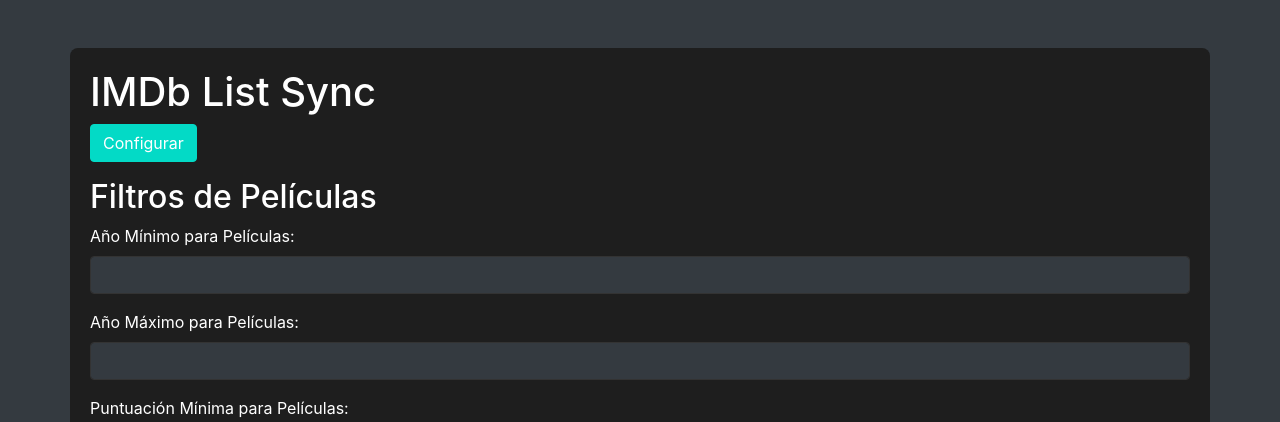
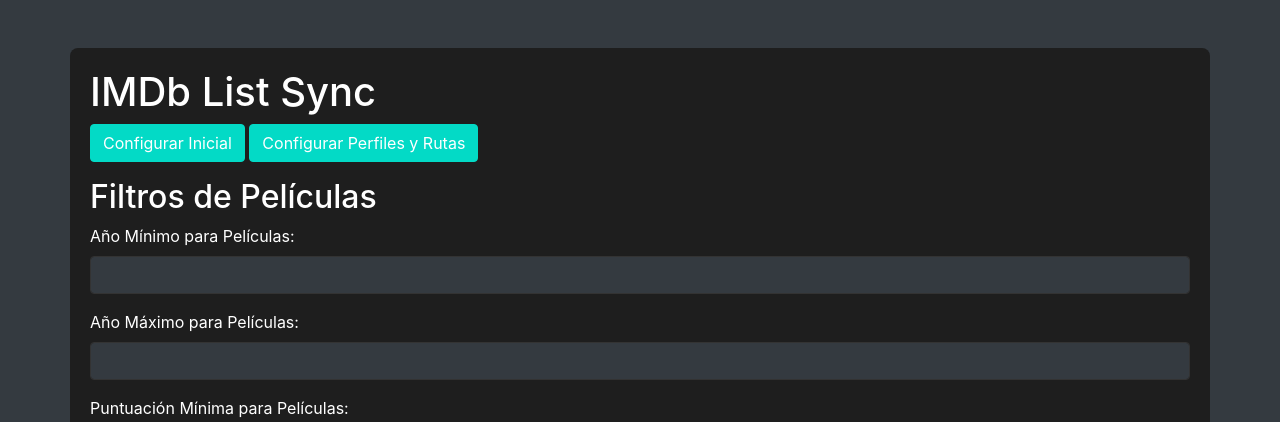
Before and after one commit to dazanestor/imdb_importer, a Flask app: template templates/index.html in a window 1280 px wide. Shown: the top 422 px of the page. Run offline with Flask 2, Linux system fonts and the light colour scheme; the template is opened without the code that fills it: most values are stand-ins (such as "Sample title", 1, 10 or a date in 2020); parts of the project's set-up code (start-up, migrations or seed data) failed here and were passed over; some libraries are stand-ins or nearby versions.

Commit message:
Update index.html

```diff
--- a/templates/index.html
+++ b/templates/index.html
@@ -9,7 +9,8 @@
 <body class="bg-dark text-white">
     <div class="container mt-5">
         <h1>IMDb List Sync</h1>
-        <a href="{{ url_for('setup') }}" class="btn btn-secondary mb-3">Configurar</a>
+        <a href="{{ url_for('setup') }}" class="btn btn-secondary mb-3">Configurar Inicial</a>
+        <a href="{{ url_for('setup_step2') }}" class="btn btn-secondary mb-3">Configurar Perfiles y Rutas</a>
         <form method="post" action="{{ url_for('update_filters') }}">
             <h2>Filtros de Películas</h2>
             <div class="form-group">
```
